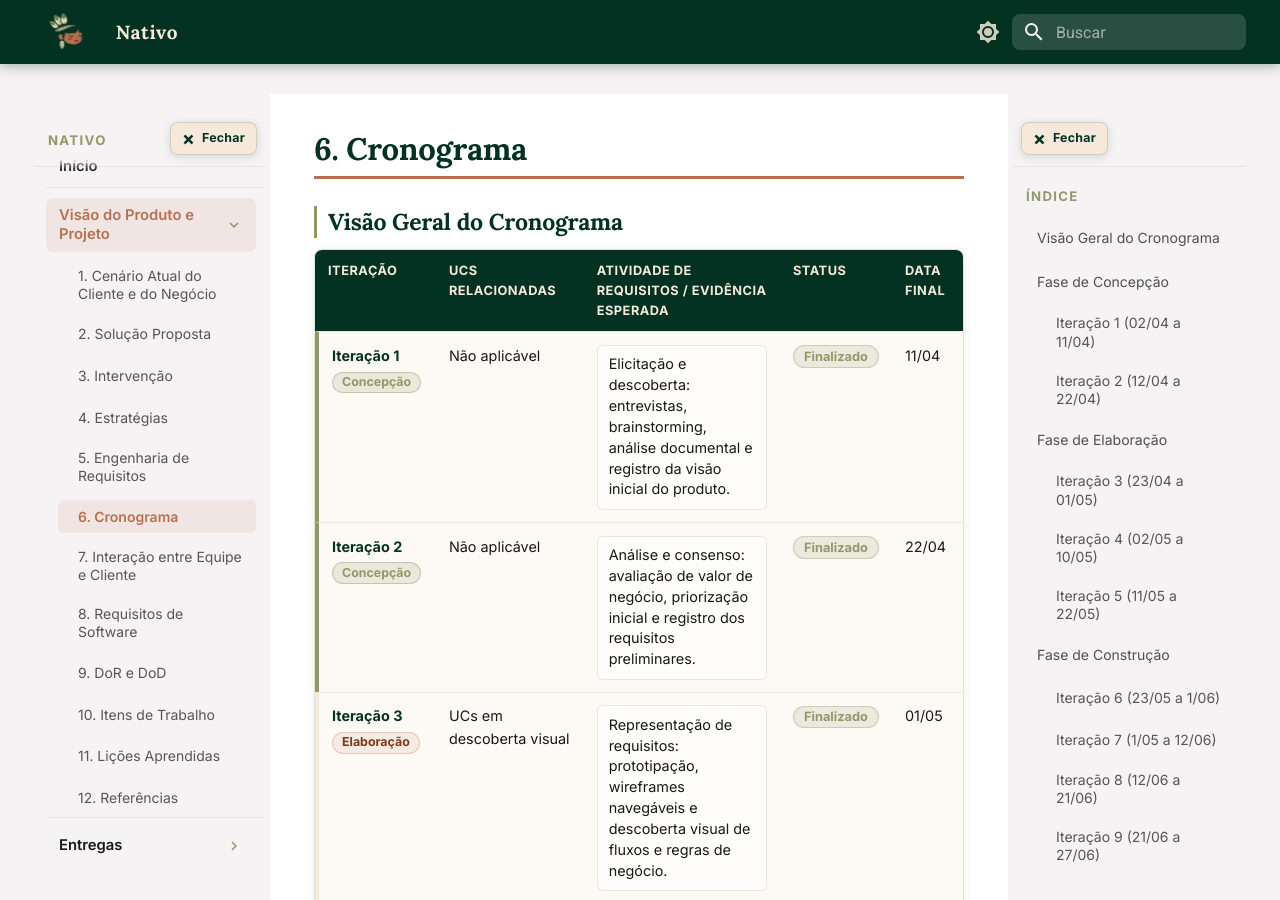
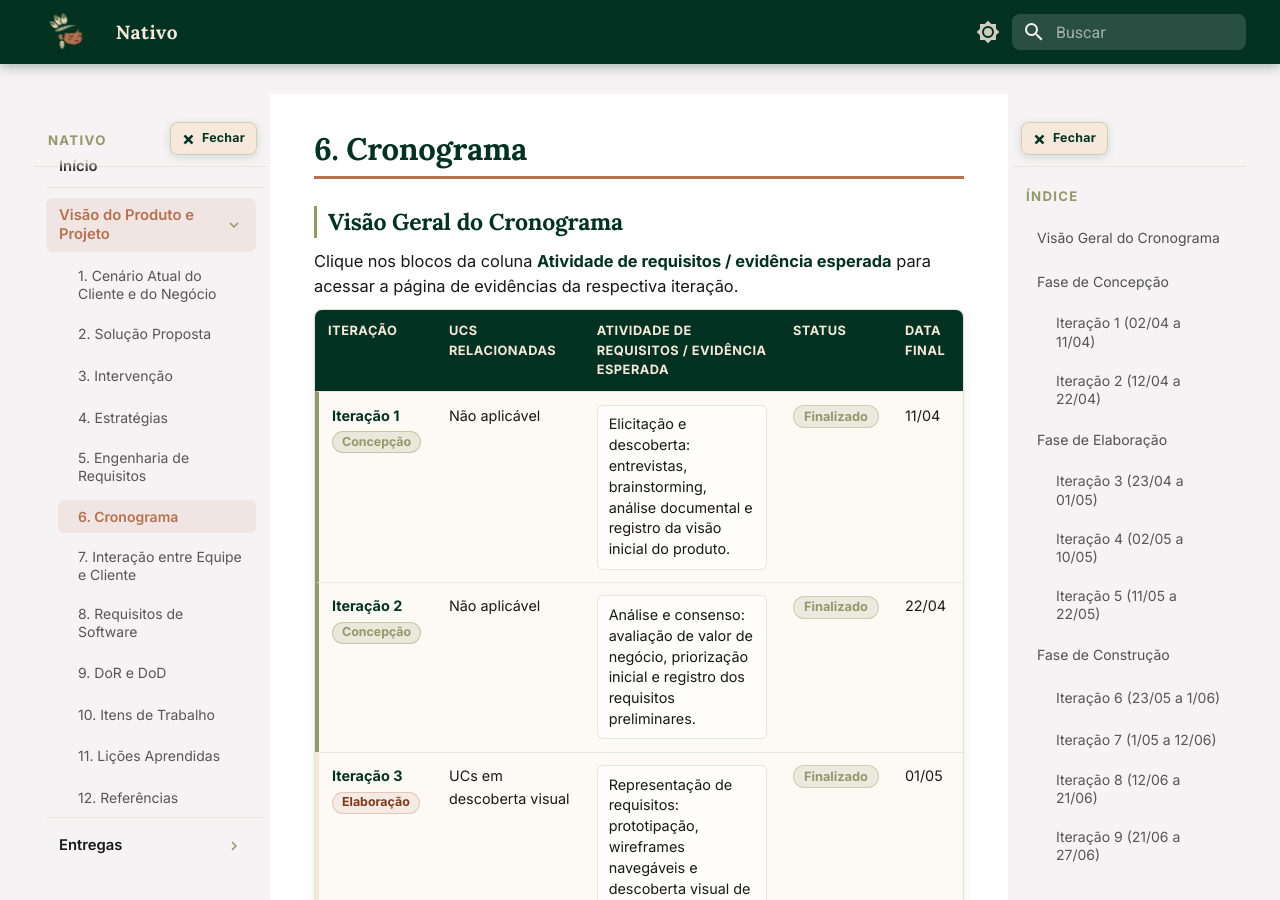
Before and after one commit to mdsreq-fga-unb/REQ-2026.1-T02-Nativo, an MkDocs documentation site: the page built from docs/visao/cronograma.md, in a window 1280 px wide and 900 px high. Built offline with MkDocs 1.6.1 and Material for MkDocs 9.7.7, drawn with Linux system fonts in a browser that asks for light colours.

Commit message:
adiciona explicação cronograma

```diff
--- a/docs/visao/cronograma.md
+++ b/docs/visao/cronograma.md
@@ -1,4 +1,6 @@
 ## Visão Geral do Cronograma
+
+Clique nos blocos da coluna **Atividade de requisitos / evidência esperada** para acessar a página de evidências da respectiva iteração.
 
 <table class="schedule-table">
   <thead>
```
